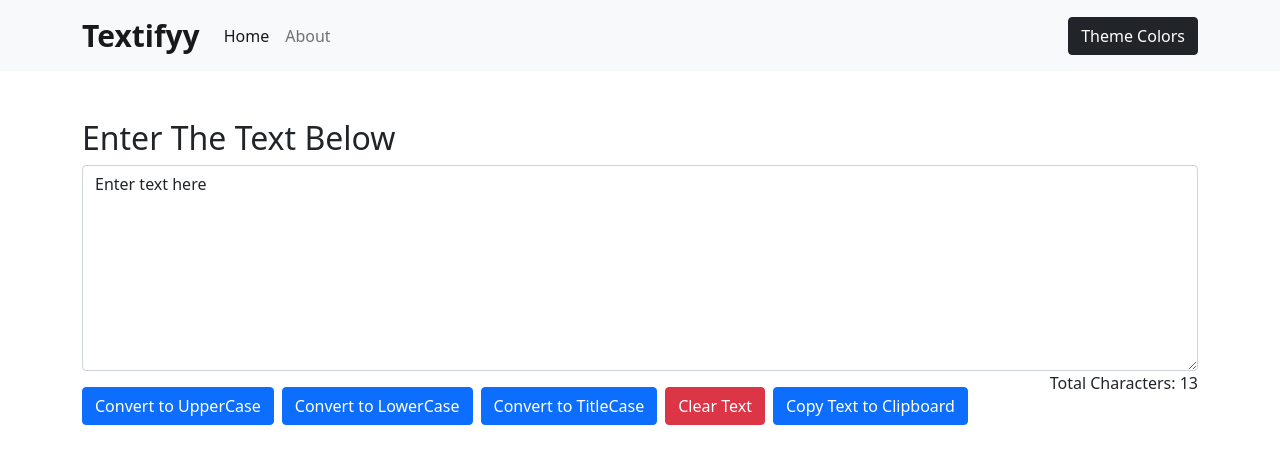
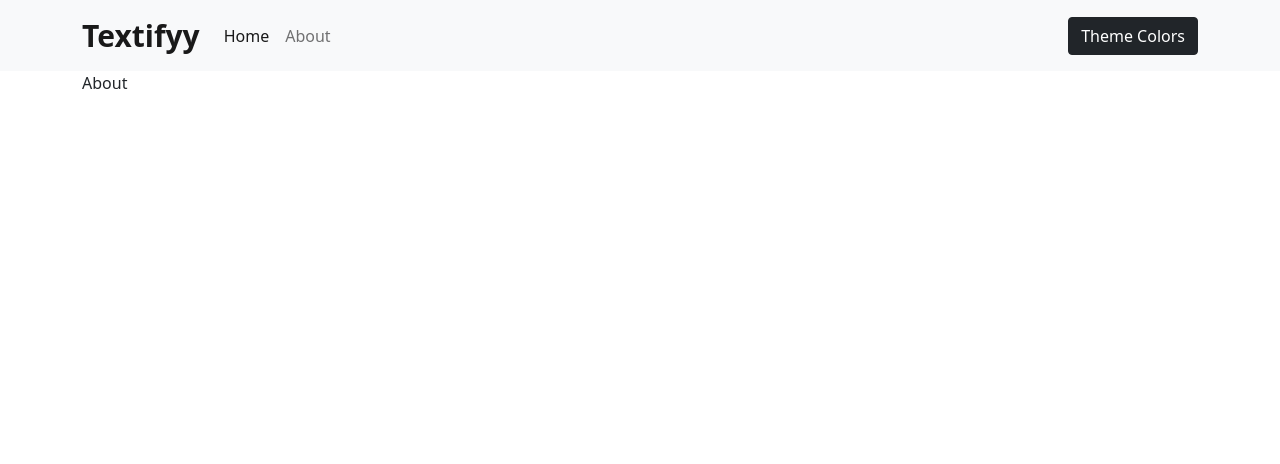
Before and after one commit to ahmadmangla/Textify-App, a React (Create React App) app in the folder Textify-App-Main/my-app/: page /about in a window 1280 px wide. Shown: the top 464 px of the page. Built offline with nearby package versions, Linux system fonts and the light colour scheme.

Commit message:
Router is set

```diff
--- a/Textify-App-Main/my-app/package.json
+++ b/Textify-App-Main/my-app/package.json
@@ -8,6 +8,7 @@
     "@testing-library/user-event": "^13.5.0",
     "react": "^17.0.2",
     "react-dom": "^17.0.2",
+    "react-router-dom": "^6.3.0",
     "react-scripts": "5.0.0",
     "web-vitals": "^2.1.4"
   },
--- a/Textify-App-Main/my-app/src/App.js
+++ b/Textify-App-Main/my-app/src/App.js
@@ -1,7 +1,14 @@
-import React , {useState} from 'react';
+import React, { useState } from 'react';
 import Alert from './Components/Alert';
 import Navbar from './Components/Navbar';
 import TextForm from './Components/TextForm';
+import About from './Components/About'
+import {
+  BrowserRouter as Router,
+  Route,
+  Routes,
+  BrowserRouter
+} from "react-router-dom";
 
 const App = () => {
   const [mode, setMode] = useState("light");
@@ -19,7 +26,7 @@ const App = () => {
 
   }
   const toggleMode = (color, lightcolor) => {
-        const capitalize = (text) =>{
+    const capitalize = (text) => {
       const str = text;
       const str2 = str.charAt(0).toUpperCase() + str.slice(1);
       return str2;
@@ -45,11 +52,18 @@ const App = () => {
   }
 
   return <React.Fragment>
-    <Navbar title="Textifyy" page="About" mode={mode} toggleMode={toggleMode}/>
+    <Router>
+      <Navbar title="Textifyy" page="About" mode={mode} toggleMode={toggleMode} />
       <div className='container'>
-      <Alert alert={alertMsg}/>
-      <TextForm buttonColor={buttonColor} heading="Enter The Text Below" toggleAlert={toggleAlert}/>
+        <Routes>
+          <Route path="/about" element={<About />}>
+          </Route>
+          <Route exact path="/" element={<TextForm buttonColor={buttonColor} heading="Enter The Text Below" toggleAlert={toggleAlert} />}>
+          </Route>
+        </Routes>
       </div>
+    </Router>
+    <Alert alert={alertMsg} />
   </React.Fragment>
 }
 
--- /dev/null
+++ b/Textify-App-Main/my-app/src/Components/About.js
@@ -0,0 +1,9 @@
+import React from 'react'
+
+const About = () => {
+  return (
+    <div>About</div>
+  )
+}
+
+export default About
--- a/Textify-App-Main/my-app/src/Components/Navbar.css
+++ b/Textify-App-Main/my-app/src/Components/Navbar.css
@@ -5,6 +5,7 @@
 
 .navbar-nav li.nav-item a {
     font-weight: 500;
+    cursor: pointer;
 }
 
 .form-check-input:checked {
--- a/Textify-App-Main/my-app/src/Components/Navbar.js
+++ b/Textify-App-Main/my-app/src/Components/Navbar.js
@@ -1,4 +1,6 @@
 import React, {useState} from 'react'
+import { Link } from 'react-router-dom';
+import About from './About';
 import './Navbar.css';
 
 const Navbar = (props) => {
@@ -19,10 +21,10 @@ const Navbar = (props) => {
                 <div className="collapse navbar-collapse" id="navbarNav">
                     <ul className="navbar-nav">
                         <li className="nav-item">
-                            <a className="nav-link active" aria-current="page" href="/">Home</a>
+                            <Link className="nav-link active" aria-current="page" to="/">Home</Link>
                         </li>
                         <li className="nav-item">
-                            <a className="nav-link" href="/">{props.page}</a>
+                            <Link className="nav-link" to="/about">{props.page}</Link>
                         </li>
                     </ul>
                 </div>
```
Also changed, not shown: 1 other file (tests, documents, lock files or other folders). Lines whose indentation alone changed are shown as unchanged.
